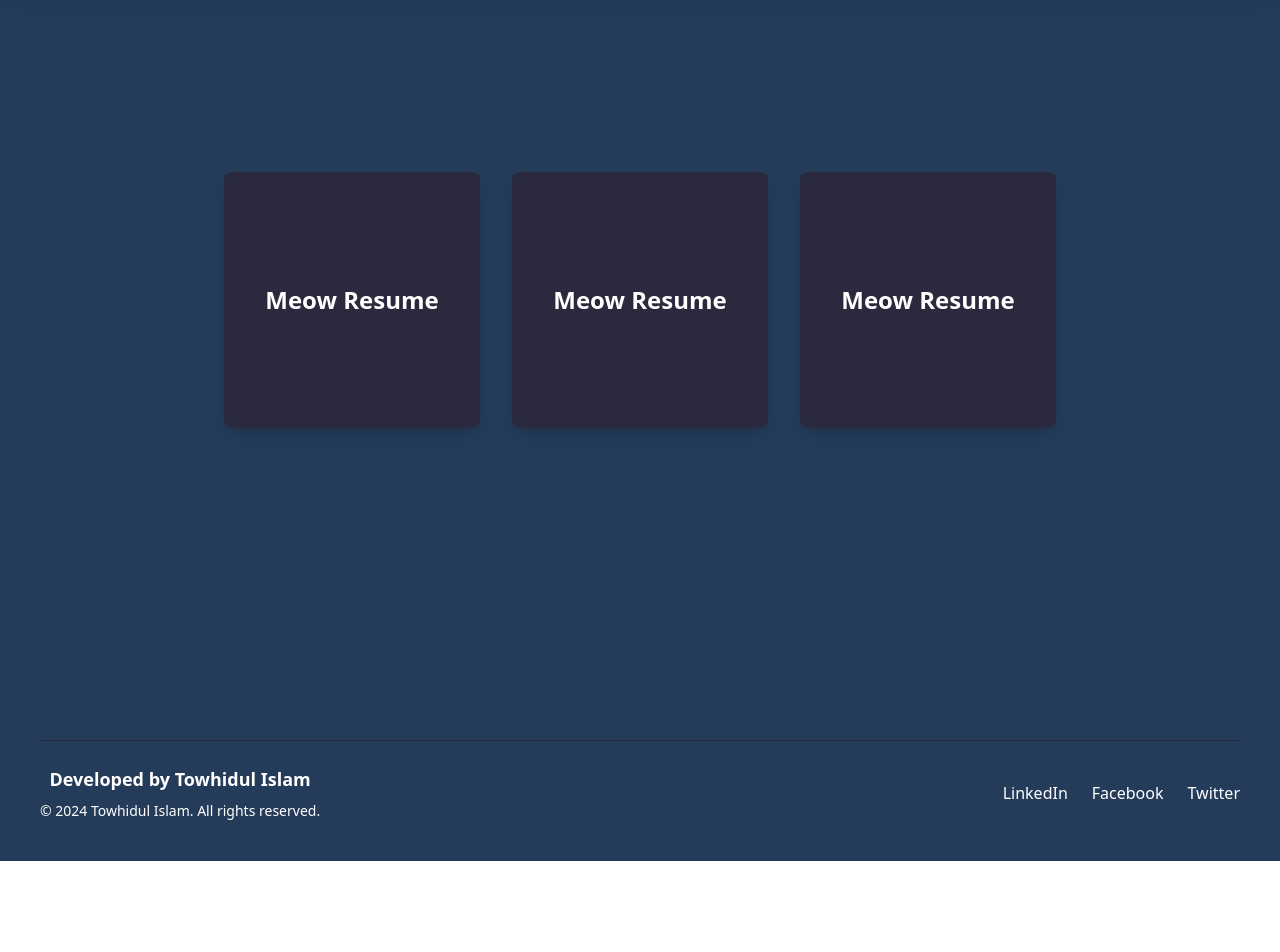
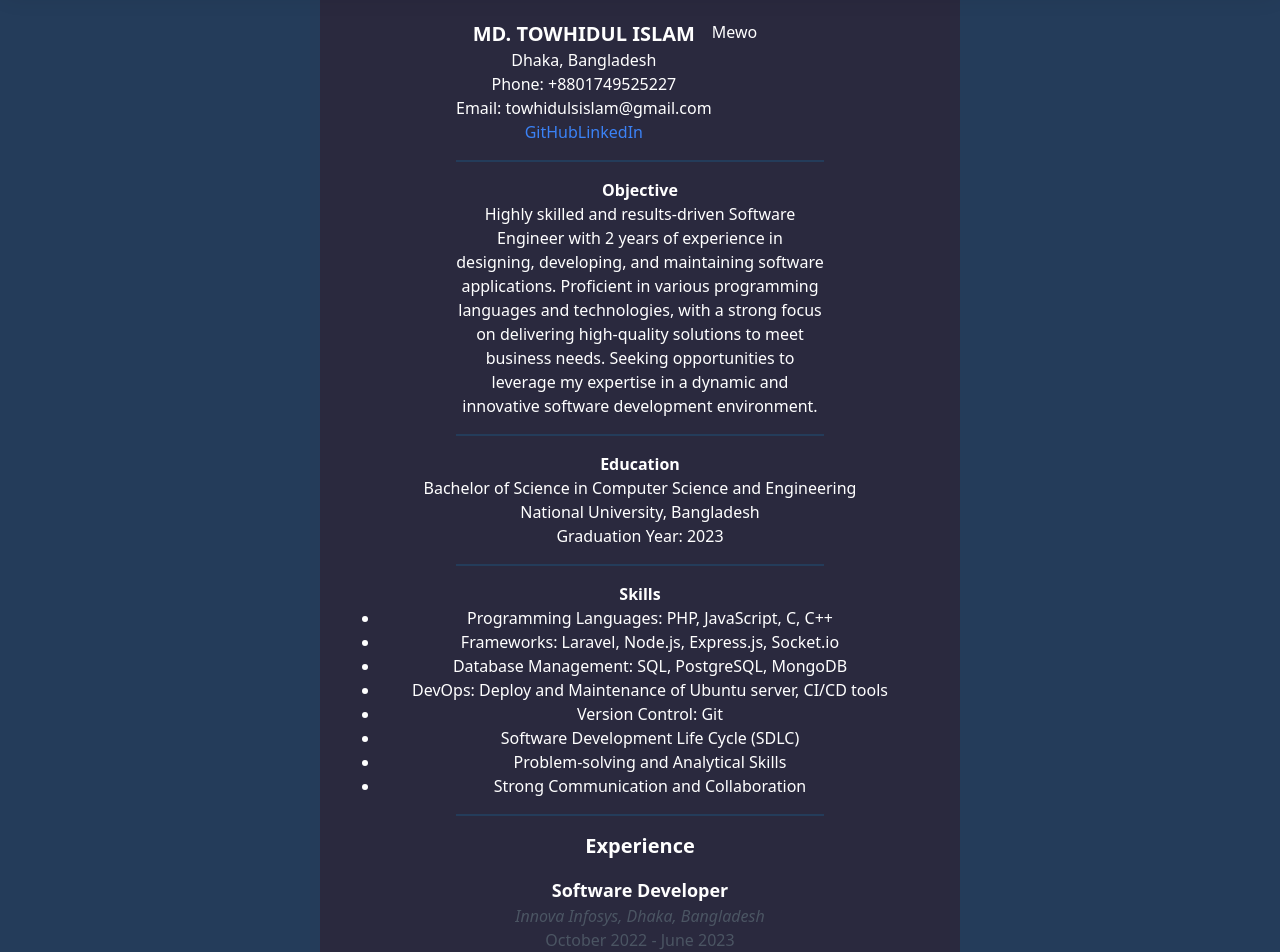
Before and after one commit to towhidul1999/PORTFOLIO, a React (Vite) app: page /resume in a window 1280 px wide. Shown: the part 100-1052 px from the top of the page. Before the commit the page ends 961 px from the top, so only its background shows below. Built offline with nearby package versions, Linux system fonts and the light colour scheme.

Commit message:
Resume design

```diff
--- a/src/components/About.jsx
+++ b/src/components/About.jsx
@@ -54,6 +54,7 @@ const About = () => {
                             </button>
                         </form>
                     </div>
+
                 </div>
 
 
--- a/src/components/Resume.jsx
+++ b/src/components/Resume.jsx
@@ -3,16 +3,143 @@ import React from 'react';
 const Article = () => {
     return (
         <>
-            <div className="bg-custom-black h-screen flex justify-center items-center space-x-8 p-10">
-                <div className="bg-custom-blue h-64 w-64 rounded-lg shadow-lg transform transition duration-300 hover:scale-105 hover:rotate-2 flex justify-center items-center text-white text-2xl font-semibold">
-                    Meow Resume
+            <div className='bg-custom-black mt-0'>
+
+                <div className="mt-20 justify-center items-center p-10 bg-custom-blue mx-80 text-white">
+
+                    <div className="mb-4 flex ml-24">
+                        <div>
+                            <h2 className="text-xl font-bold">MD. TOWHIDUL ISLAM</h2>
+                            <p>Dhaka, Bangladesh</p>
+
+                            <p>Phone: +8801749525227</p>
+                            <p>Email: towhidulsislam@gmail.com</p>
+                            <a href="#" className="text-blue-500">GitHub</a>
+                            <a href="#" className="text-blue-500 space-x-5">LinkedIn</a>
+                        </div>
+                        <div className="space-x-2">
+                            <h1>Mewo</h1>
+                        </div>
+                    </div>
+
+                    <hr className="border-t-2 border-custom-black my-4 mx-24" />
+
+                    <div className="mb-4">
+                        <h3 className="font-semibold">Objective</h3>
+                        <p className='mx-24'>Highly skilled and results-driven Software Engineer with 2 years of experience in designing, developing, and maintaining software applications. Proficient in various programming languages and technologies, with a strong focus on delivering high-quality solutions to meet business needs. Seeking opportunities to leverage my expertise in a dynamic and innovative software development environment.</p>
+                    </div>
+
+                    <hr className="border-t-2 border-custom-black my-4 mx-24" />
+
+                    <div className="mb-4">
+                        <h3 className="font-semibold">Education</h3>
+                        <p>Bachelor of Science in Computer Science and Engineering</p>
+                        <p>National University, Bangladesh</p>
+                        <p>Graduation Year: 2023</p>
+                    </div>
+
+                    <hr className="border-t-2 border-custom-black my-4 mx-24" />
+
+                    <div>
+                        <h3 className="font-semibold">Skills</h3>
+                        <ul className="list-disc pl-5">
+                            <li>Programming Languages: PHP, JavaScript, C, C++</li>
+                            <li>Frameworks: Laravel, Node.js, Express.js, Socket.io</li>
+                            <li>Database Management: SQL, PostgreSQL, MongoDB</li>
+                            <li>DevOps: Deploy and Maintenance of Ubuntu server, CI/CD tools</li>
+                            <li>Version Control: Git</li>
+                            <li>Software Development Life Cycle (SDLC)</li>
+                            <li>Problem-solving and Analytical Skills</li>
+                            <li>Strong Communication and Collaboration</li>
+                        </ul>
+                    </div>
+
+                    <hr className="border-t-2 border-custom-black my-4 mx-24" />
+
+                    <div className="">
+                        <h2 className="text-xl font-bold mb-4">Experience</h2>
+                        <div className="mb-6">
+                            <h3 className="text-lg font-semibold">Software Developer</h3>
+                            <p className="italic text-gray-600">Innova Infosys, Dhaka, Bangladesh</p>
+                            <p className="text-gray-600 mb-4">October 2022 - June 2023</p>
+                            <ul className="list-disc list-inside space-y-2">
+                                <li>Developed and maintained software applications in accordance with project requirements.</li>
+                                <li>Collaborated with cross-functional teams to design and implement scalable and efficient solutions.</li>
+                                <li>Conducted code reviews and provided feedback to team members to ensure code quality and adherence to best practices.</li>
+                                <li>Implemented continuous integration and deployment processes to streamline development and deployment workflows.</li>
+                            </ul>
+                        </div>
+                    </div>
+
+                    <hr className="border-t-2 border-custom-black my-4 mx-24" />
+
+                    <div className="">
+                        <h2 className="text-xl font-bold mb-4">Experience</h2>
+                        <div className="mb-6">
+                            <h3 className="text-lg font-semibold">Software Engineer</h3>
+                            <p className="italic text-gray-600">bdCalling IT LTD, Dhaka, Bangladesh</p>
+                            <p className="text-gray-600 mb-4">July 2022 - Present</p>
+                            <ul className="list-disc list-inside space-y-2">
+                                <li>Designed and implemented RESTful APIs for internal and external use, ensuring performance and scalability.</li>
+                                <li>Worked closely with product managers to understand requirements and translate them into technical specifications.</li>
+                                <li>Troubleshooted and resolved software defects in a timely manner, maintaining high levels of reliability and user satisfaction.</li>
+                                <li>Contributed to the development of technical documentation and training materials for internal and external stakeholders.</li>
+                            </ul>
+                        </div>
+                    </div>
+
+                    <hr className="border-t-2 border-custom-black my-4 mx-24" />
+
+                    <div className="">
+                        <h2 className="text-xl font-bold mb-4">Project</h2>
+                        <div className="mb-6">
+                            <h3 className="text-lg font-semibold">RunWey</h3>
+                            <p className="italic text-gray-600">Short-form Video Content and Innovative Features</p>
+                            <ul className="list-disc list-inside space-y-2">
+                                <li><span className='font-bold'>Short-form Video Creation: </span>Create videos from 15 to 60 seconds, encouraging creativity and showcasing talents.</li>
+                                <li><span className='font-bold'>Video Editing Tools:: </span>Create videos from 15 to 60 seconds, encouraging creativity and showcasing talents.</li>
+                            </ul>
+                        </div>
+                    </div>
+
+                    <hr className="border-t-2 border-custom-black my-4 mx-24" />
+
+                    <div className="">
+                        <div className="mb-6">
+                            <h3 className="text-lg font-semibold">RunWey</h3>
+                            <p className="italic text-gray-600">Short-form Video Content and Innovative Features</p>
+                            <ul className="list-disc list-inside space-y-2">
+                                <li><span className='font-bold'>Short-form Video Creation: </span>Create videos from 15 to 60 seconds, encouraging creativity and showcasing talents.</li>
+                                <li><span className='font-bold'>Video Editing Tools:: </span>Create videos from 15 to 60 seconds, encouraging creativity and showcasing talents.</li>
+                            </ul>
+                        </div>
+                    </div>
+
+                    <hr className="border-t-2 border-custom-black my-4 mx-24" />
+
+                    <div className="">
+                        <div className="mb-6">
+                            <h3 className="text-lg font-semibold">Certifications</h3>
+
+                            <ul className="list-disc list-inside space-y-2">
+                                <li><span className='font-bold'>Bachelor of Computer Science and Engineering, </span>National University, Bangladesh, 2024</li>
+                            </ul>
+                        </div>
+                    </div>
+
+                    <hr className="border-t-2 border-custom-black my-4 mx-24" />
+
+                    <div className="">
+                        <div className="mb-6">
+                            <h3 className="text-lg font-semibold">Languages</h3>
+
+                            <ul className="list-disc list-inside space-y-2">
+                                <li>Fluent in English, Bangla</li>
+                            </ul>
+                        </div>
+                    </div>
                 </div>
-                <div className="bg-custom-blue h-64 w-64 rounded-lg shadow-lg transform transition duration-300 hover:scale-105 hover:-rotate-2 flex justify-center items-center text-white text-2xl font-semibold">
-                    Meow Resume
-                </div>
-                <div className="bg-custom-blue h-64 w-64 rounded-lg shadow-lg transform transition duration-300 hover:scale-105 hover:rotate-2 flex justify-center items-center text-white text-2xl font-semibold">
-                    Meow Resume
-                </div>
+
             </div>
 
 
```
